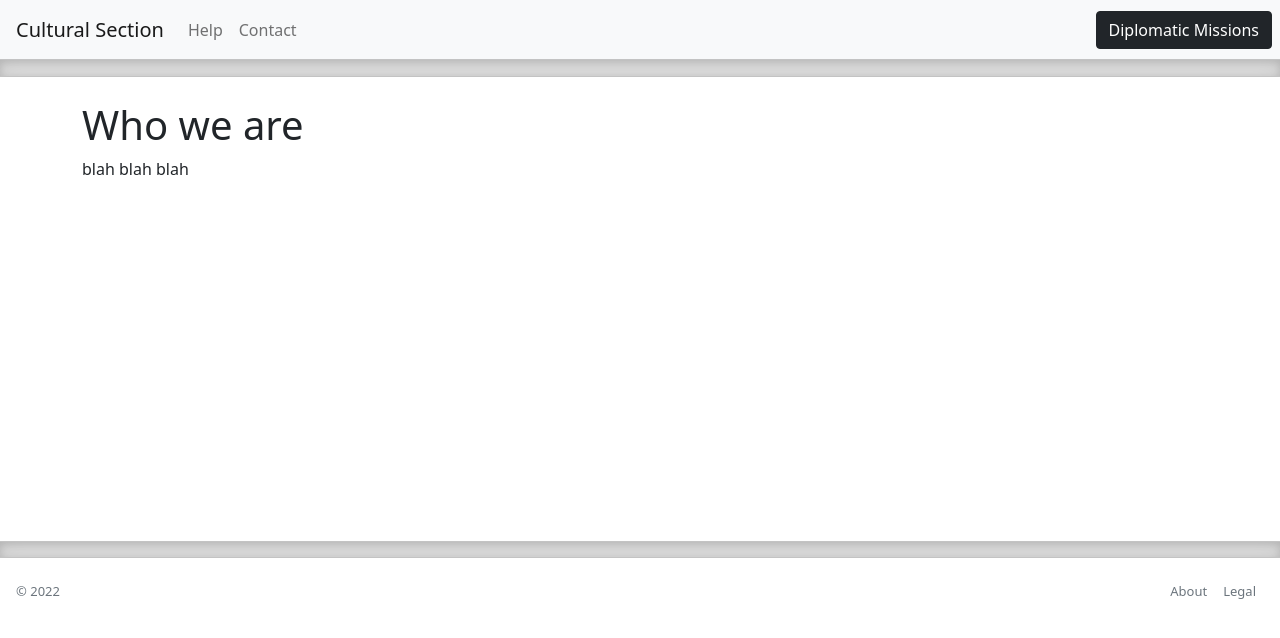
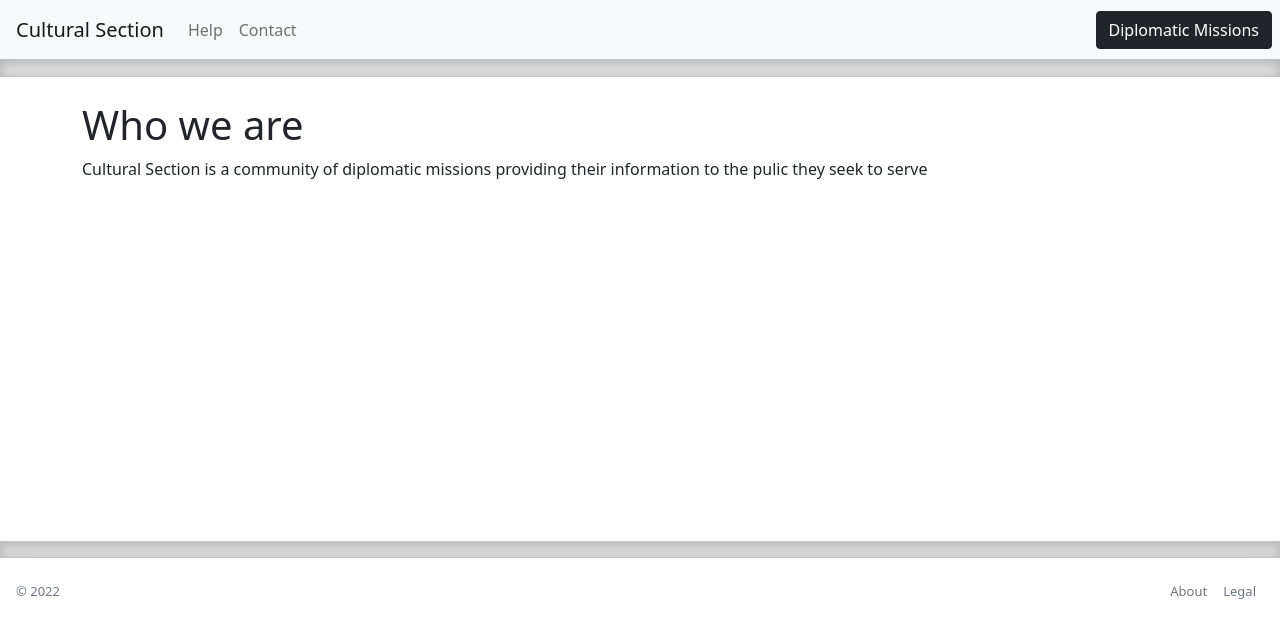
Before and after one commit to aa-ag/culturalsection, a Vue app in the folder client/: page /about in a window 1280 px wide. Shown: the top 638 px of the page. Built offline with nearby package versions, Linux system fonts and the light colour scheme.

Commit message:
Add first about copy

```diff
--- a/client/src/components/About.vue
+++ b/client/src/components/About.vue
@@ -1,7 +1,7 @@
 <template>
   <div class="container">
     <h1>Who we are</h1>
-    <p>blah blah blah</p>
+    <p>Cultural Section is a community of diplomatic missions providing their information to the pulic they seek to serve</p>
   </div>
 </template>
 <style>
```
